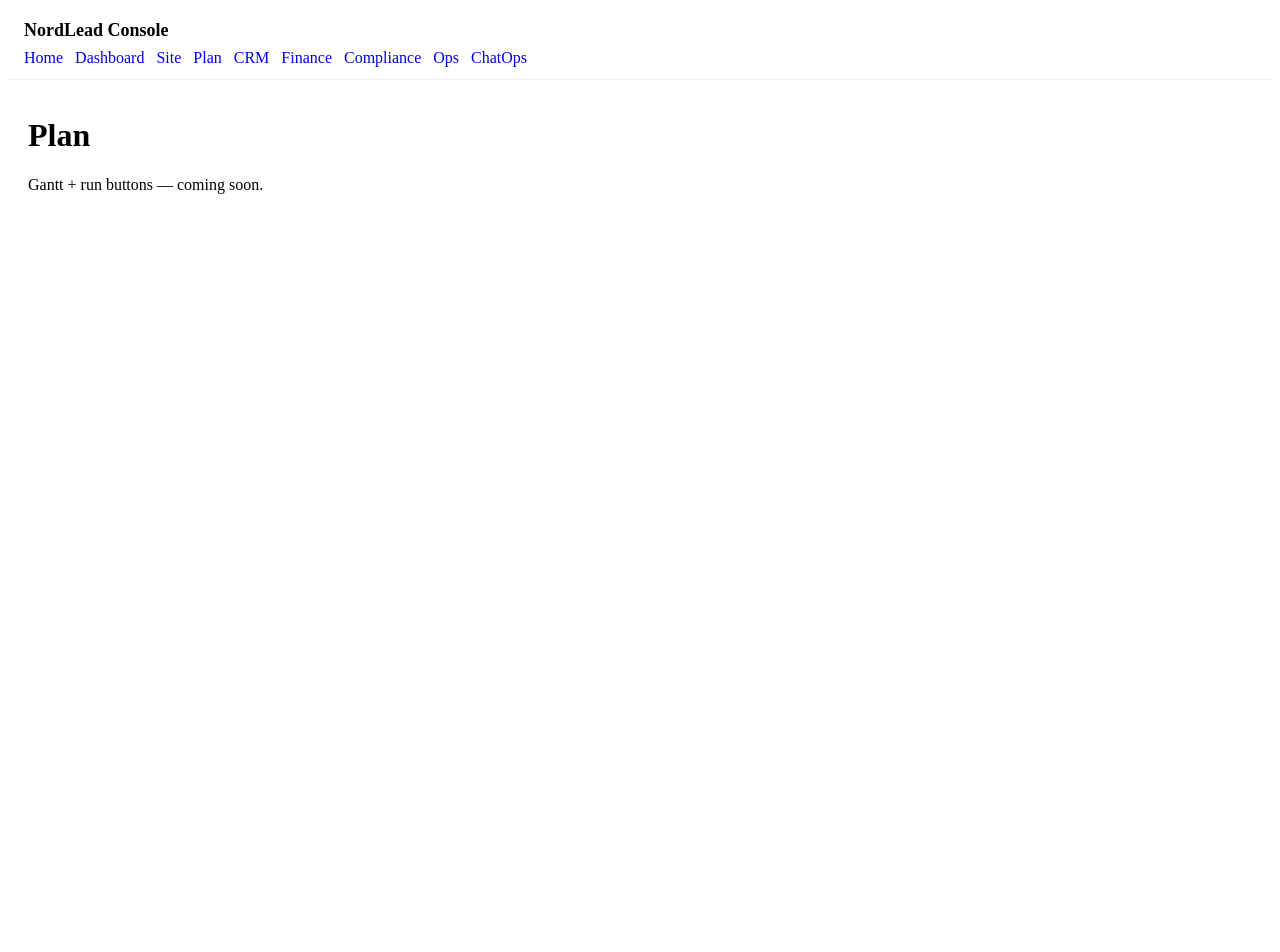
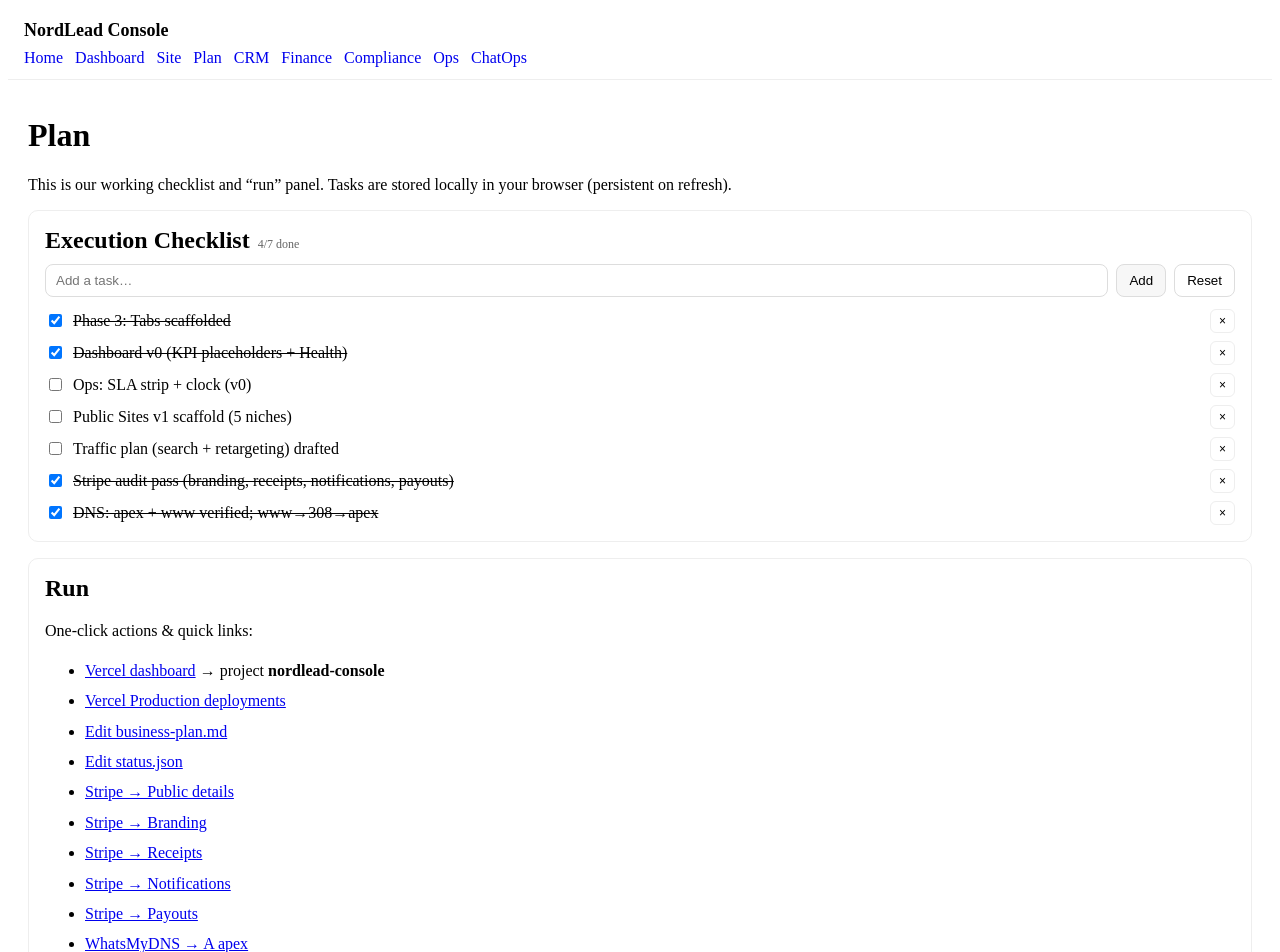
Before and after one commit to AndreasHartov/nordlead-console-nextjs, a Next.js app: page /plan in a window 1280 px wide. Shown: the top 952 px of the page. Before the commit the page ends 800 px from the top, so only its background shows below. Built offline with nearby package versions, Linux system fonts and the light colour scheme.

Commit message:
plan: checklist + run panel v0
plan: checklist + run panel v0

```diff
--- a/app/plan/page.tsx
+++ b/app/plan/page.tsx
@@ -1,8 +1,43 @@
+// app/plan/page.tsx
+import Checklist from "../../components/Checklist";
+
+const initialItems = [
+  { id: "p3-tabs", text: "Phase 3: Tabs scaffolded", done: true },
+  { id: "p3-dash", text: "Dashboard v0 (KPI placeholders + Health)", done: true },
+  { id: "p3-ops", text: "Ops: SLA strip + clock (v0)", done: false },
+  { id: "p4-sites", text: "Public Sites v1 scaffold (5 niches)", done: false },
+  { id: "p5-traffic", text: "Traffic plan (search + retargeting) drafted", done: false },
+  { id: "stripe-audit", text: "Stripe audit pass (branding, receipts, notifications, payouts)", done: true },
+  { id: "dns-ok", text: "DNS: apex + www verified; www→308→apex", done: true }
+];
+
 export default function Page() {
   return (
     <div>
       <h1>Plan</h1>
-      <p>Gantt + run buttons — coming soon.</p>
+      <p>This is our working checklist and “run” panel. Tasks are stored locally in your browser (persistent on refresh).</p>
+
+      <div style={{ display: "grid", gap: 16, gridTemplateColumns: "minmax(320px, 1fr)" }}>
+        <Checklist title="Execution Checklist" storageKey="planChecklist-v1" initial={initialItems} />
+
+        <div style={{ border: "1px solid #eee", borderRadius: 10, padding: 16, background: "#fff" }}>
+          <h2 style={{ marginTop: 0 }}>Run</h2>
+          <p>One-click actions & quick links:</p>
+          <ul style={{ lineHeight: 1.9 }}>
+            <li><a href="https://vercel.com/dashboard" target="_blank">Vercel dashboard</a> → project <b>nordlead-console</b></li>
+            <li><a href="https://vercel.com/dashboard?filter=production" target="_blank">Vercel Production deployments</a></li>
+            <li><a href="https://github.com/AndreasHartov/nordlead-console-nextjs/edit/main/docs/business-plan.md" target="_blank">Edit business-plan.md</a></li>
+            <li><a href="https://github.com/AndreasHartov/nordlead-console-nextjs/edit/main/docs/status.json" target="_blank">Edit status.json</a></li>
+            <li><a href="https://dashboard.stripe.com/settings/public" target="_blank">Stripe → Public details</a></li>
+            <li><a href="https://dashboard.stripe.com/settings/branding" target="_blank">Stripe → Branding</a></li>
+            <li><a href="https://dashboard.stripe.com/settings/emails" target="_blank">Stripe → Receipts</a></li>
+            <li><a href="https://dashboard.stripe.com/settings/communication-preferences" target="_blank">Stripe → Notifications</a></li>
+            <li><a href="https://dashboard.stripe.com/settings/payouts" target="_blank">Stripe → Payouts</a></li>
+            <li><a href="https://www.whatsmydns.net/#A/nord-lead.dk" target="_blank">WhatsMyDNS → A apex</a></li>
+            <li><a href="https://www.whatsmydns.net/#CNAME/www.nord-lead.dk" target="_blank">WhatsMyDNS → CNAME www</a></li>
+          </ul>
+        </div>
+      </div>
     </div>
   );
 }
```
